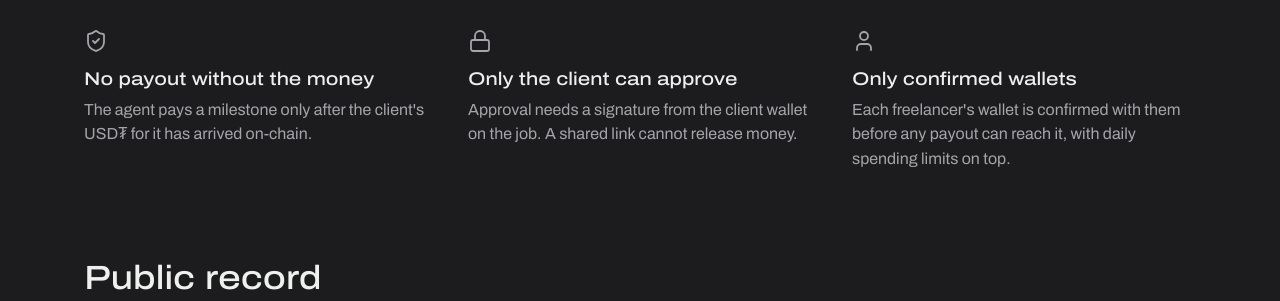
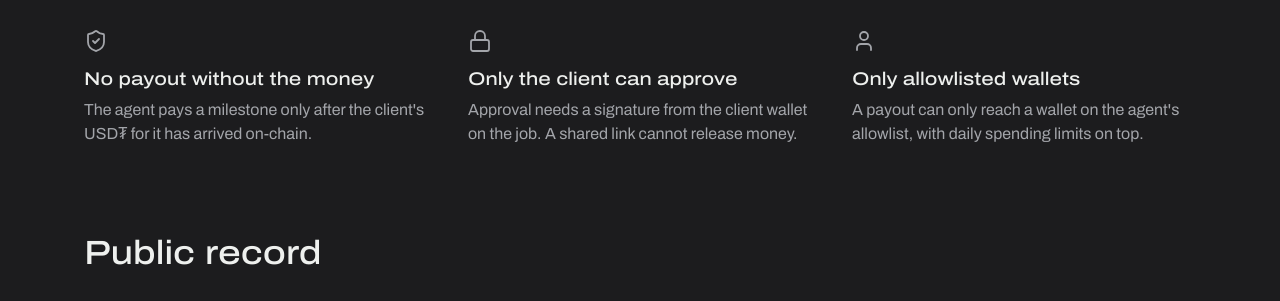
Before and after one commit to JoelEmmanuelCloud/tranox, a website: page web/index.html in a window 1280 px wide. Shown: the part 2034-2335 px from the top of the page. Drawn offline with Linux system fonts and the light colour scheme; files that its build step writes are made by us from their sources; files whose address does not match are found by name.

Commit message:
web: say payouts go only to allowlisted wallets

```diff
--- a/web/index.html
+++ b/web/index.html
@@ -120,7 +120,7 @@
       <div class="cards3">
         <article class="feature"><div class="feature-icon"><span data-icon="shield" data-icon-class="icon-lg"></span></div><h3>No payout without the money</h3><p>The agent pays a milestone only after the client's USD₮ for it has arrived on-chain.</p></article>
         <article class="feature"><div class="feature-icon"><span data-icon="lock" data-icon-class="icon-lg"></span></div><h3>Only the client can approve</h3><p>Approval needs a signature from the client wallet on the job. A shared link cannot release money.</p></article>
-        <article class="feature"><div class="feature-icon"><span data-icon="user" data-icon-class="icon-lg"></span></div><h3>Only confirmed wallets</h3><p>Each freelancer's wallet is confirmed with them before any payout can reach it, with daily spending limits on top.</p></article>
+        <article class="feature"><div class="feature-icon"><span data-icon="user" data-icon-class="icon-lg"></span></div><h3>Only allowlisted wallets</h3><p>A payout can only reach a wallet on the agent's allowlist, with daily spending limits on top.</p></article>
       </div>
     </div>
   </section>
```
